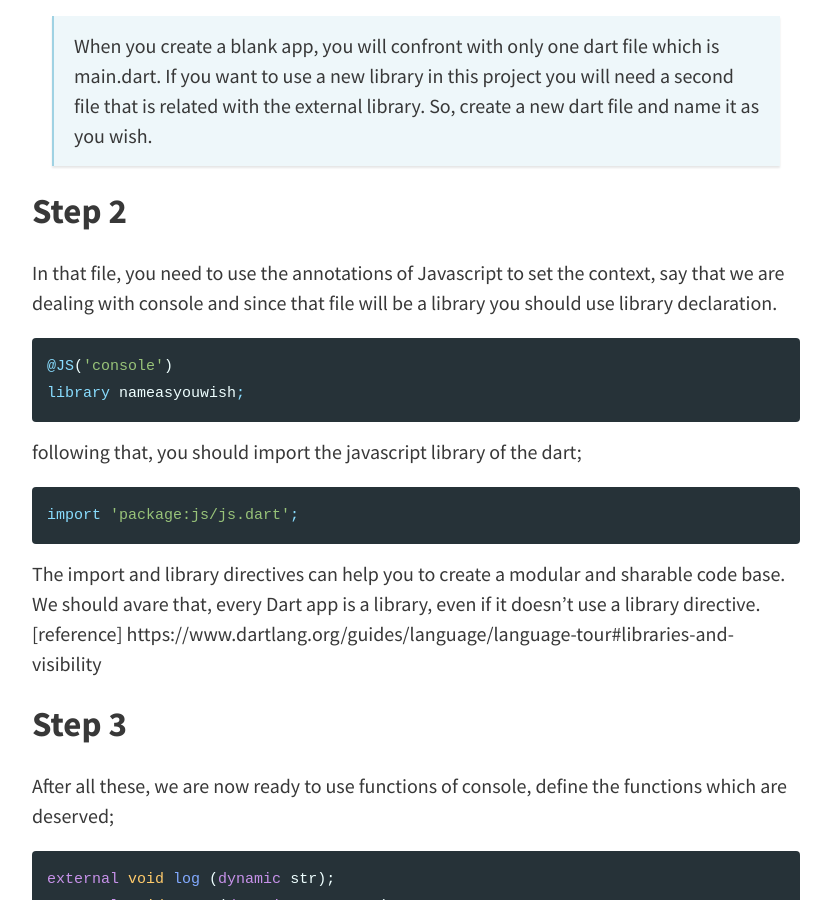
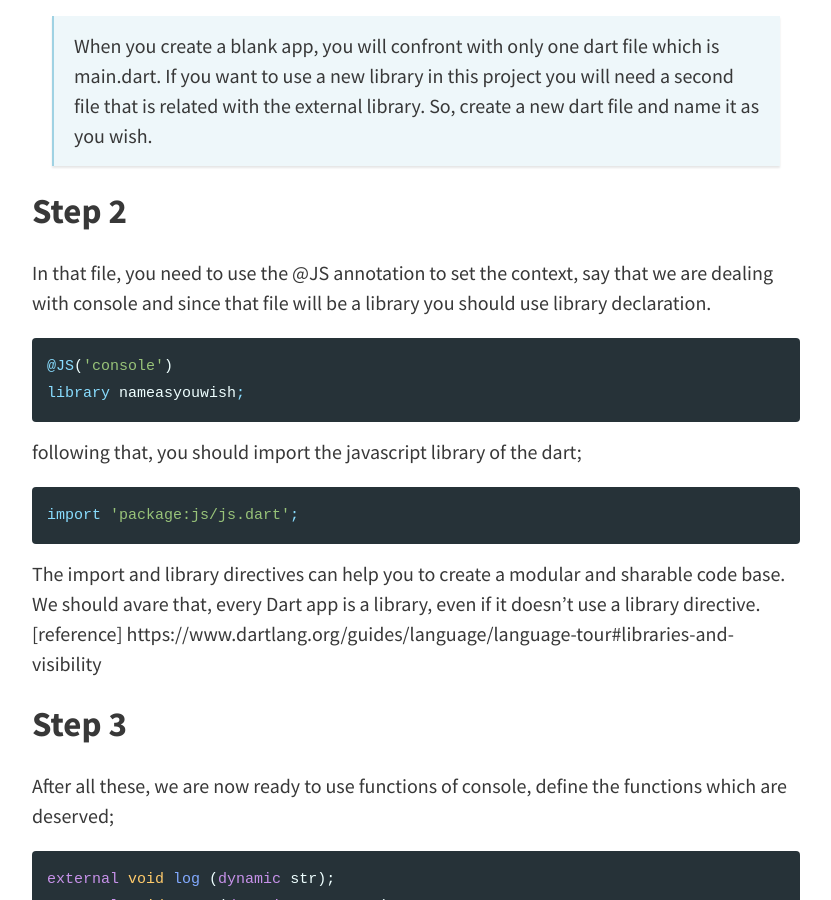
Before and after one commit to canberkardic/canberkardic.github.io, a Jekyll site: the page built from _posts/2018-12-11-Dart-ExternalJS.md, in a window 1280 px wide and 900 px high, scrolled down 872 px. Shown: the whole window, without its empty margins (224-1055 px from the left). Built offline with Jekyll 4.4.1, drawn with Linux system fonts in a browser that asks for light colours.

Commit message:
Update 2018-12-11-Dart-ExternalJS.md

```diff
--- a/_posts/2018-12-11-Dart-ExternalJS.md
+++ b/_posts/2018-12-11-Dart-ExternalJS.md
@@ -32,7 +32,7 @@ need a second file that is related with the external library.
 So, create a new dart file and name it as you wish.
 
 ## Step 2
-In that file, you need to use the annotations of Javascript to set
+In that file, you need to use the @JS annotation to set
 the context, say that we are dealing with console and since that file
 will be a library you should use library declaration.
 
```
